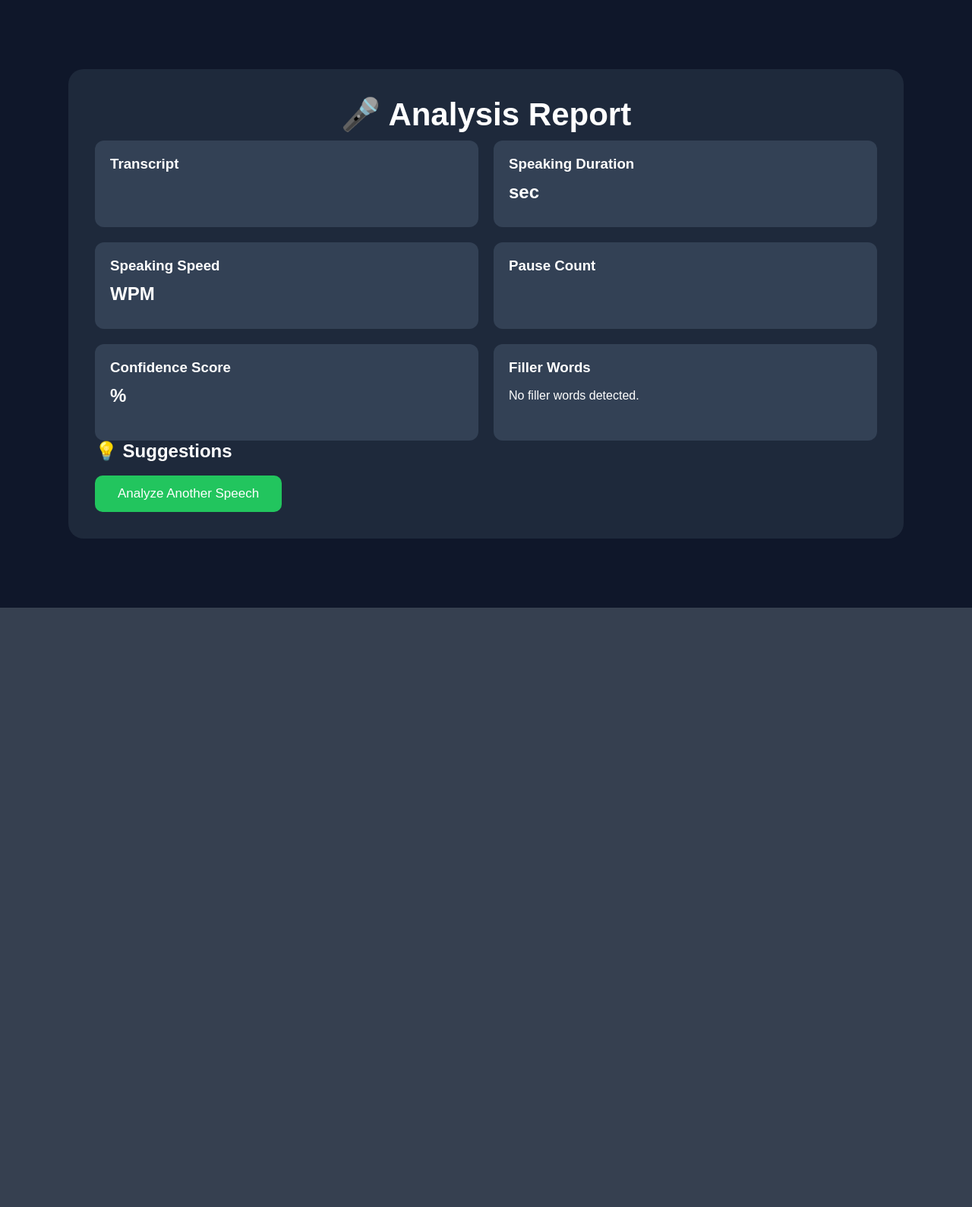
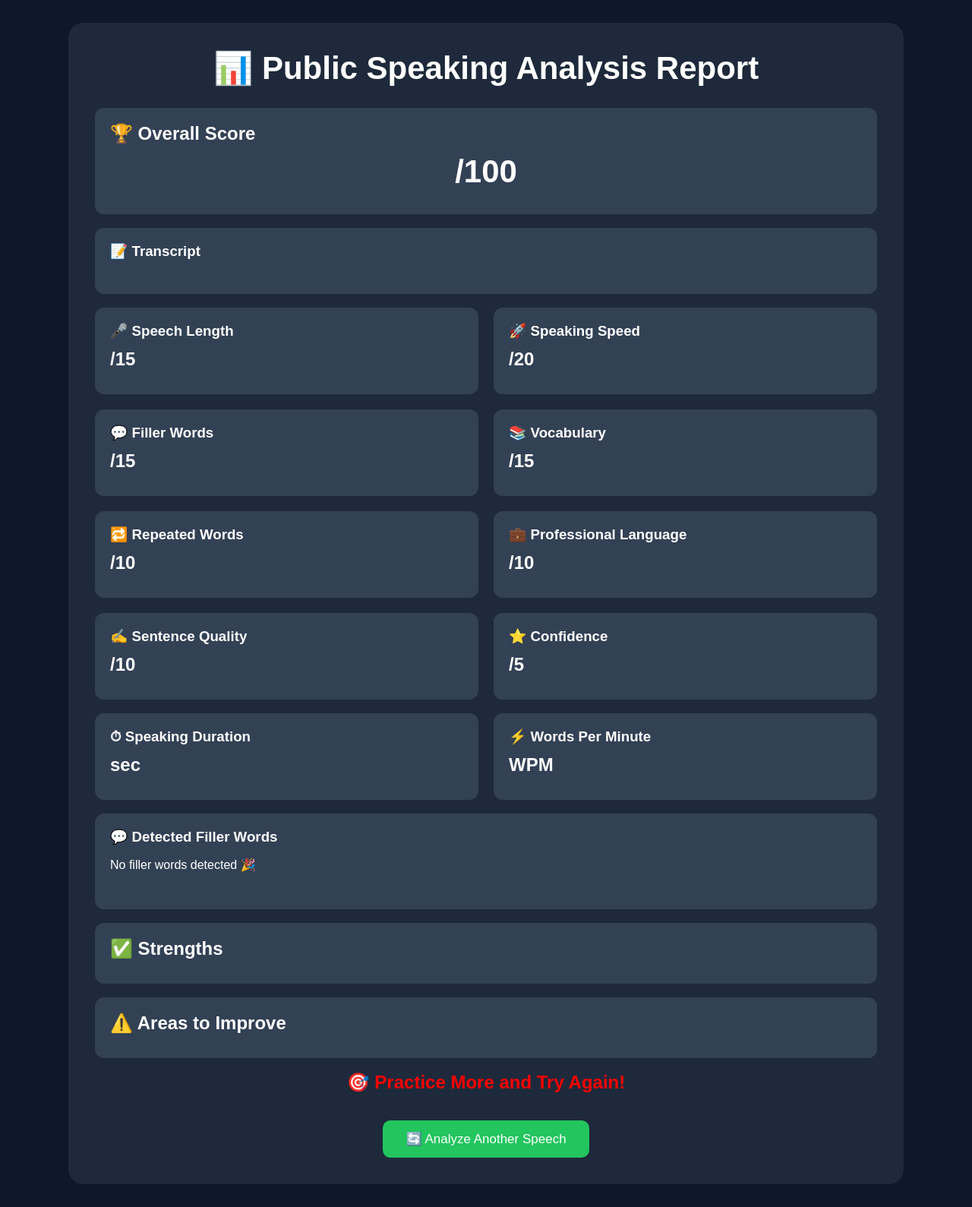
Before and after one commit to likithabn14/Public-Speaking-Coach, a Flask app: template templates/result.html in a window 1280 px wide. Shown: the whole page at 76% size. Before the commit the page ends 800 px from the top, so only its background shows below. Run offline with Flask 3, Linux system fonts and the light colour scheme; the template is opened without the code that fills it, so the values that code supplies are empty.

Commit message:
Update result.html

```diff
--- a/templates/result.html
+++ b/templates/result.html
@@ -1,107 +1,149 @@
 <!DOCTYPE html>
-<html>
+<html lang="en">
 
 <head>
+    <meta charset="UTF-8">
+    <meta name="viewport" content="width=device-width, initial-scale=1.0">
+    <title>Speech Analysis Report</title>
 
-<meta charset="UTF-8">
-
-<title>Analysis Result</title>
-
-<link rel="stylesheet"
-href="{{ url_for('static',filename='style.css') }}">
-
+    <link rel="stylesheet" href="{{ url_for('static', filename='style.css') }}">
 </head>
 
 <body>
 
 <div class="result-card">
 
-<h1>🎤 Analysis Report</h1>
+    <h1>📊 Public Speaking Analysis Report</h1>
 
-<div class="result">
+    <br>
 
     <div class="box">
 
-<h3>Transcript</h3>
+        <h2>🏆 Overall Score</h2>
+
+        <h1>{{ result.overall_score }}/100</h1>
+
+        <h2>{{ result.rating }}</h2>
+
+        <h3>{{ result.level }}</h3>
+
+    </div>
+
+    <br>
+
+    <div class="box">
+
+        <h3>📝 Transcript</h3>
 
         <p>{{ result.transcript }}</p>
 
     </div>
 
+    <br>
+
+    <div class="result">
+
         <div class="box">
-
-<h3>Speaking Duration</h3>
-
-<h2>{{ result.duration }} sec</h2>
-
+            <h3>🎤 Speech Length</h3>
+            <h2>{{ result.length_score }}/15</h2>
         </div>
 
         <div class="box">
-
-<h3>Speaking Speed</h3>
-
-<h2>{{ result.wpm }} WPM</h2>
-
+            <h3>🚀 Speaking Speed</h3>
+            <h2>{{ result.speed_score }}/20</h2>
         </div>
 
         <div class="box">
-
-<h3>Pause Count</h3>
-
-<h2>{{ result.pauses }}</h2>
-
+            <h3>💬 Filler Words</h3>
+            <h2>{{ result.filler_score }}/15</h2>
         </div>
 
         <div class="box">
+            <h3>📚 Vocabulary</h3>
+            <h2>{{ result.vocab_score }}/15</h2>
+        </div>
 
-<h3>Confidence Score</h3>
+        <div class="box">
+            <h3>🔁 Repeated Words</h3>
+            <h2>{{ result.repeat_score }}/10</h2>
+        </div>
 
-<h2>{{ result.confidence }}%</h2>
+        <div class="box">
+            <h3>💼 Professional Language</h3>
+            <h2>{{ result.professional_score }}/10</h2>
+        </div>
 
-<div class="progress">
+        <div class="box">
+            <h3>✍ Sentence Quality</h3>
+            <h2>{{ result.sentence_score }}/10</h2>
+        </div>
 
-<div
-class="progress-bar"
-style="width:{{ result.confidence }}%">
+        <div class="box">
+            <h3>⭐ Confidence</h3>
+            <h2>{{ result.confidence_score }}/5</h2>
         </div>
 
     </div>
 
+    <br>
+
+    <div class="result">
+
+        <div class="box">
+            <h3>⏱ Speaking Duration</h3>
+            <h2>{{ result.duration }} sec</h2>
         </div>
 
         <div class="box">
+            <h3>⚡ Words Per Minute</h3>
+            <h2>{{ result.wpm }} WPM</h2>
+        </div>
 
-<h3>Filler Words</h3>
+    </div>
+
+    <br>
+
+    <div class="box">
+
+        <h3>💬 Detected Filler Words</h3>
 
         {% if result.fillers %}
 
-<ul>
+        <table>
 
-{% for word,count in result.fillers.items() %}
+            <tr>
+                <th>Word</th>
+                <th>Count</th>
+            </tr>
 
-<li>{{ word }} : {{ count }}</li>
+            {% for word, count in result.fillers.items() %}
+
+            <tr>
+                <td>{{ word }}</td>
+                <td>{{ count }}</td>
+            </tr>
 
             {% endfor %}
 
-</ul>
+        </table>
 
         {% else %}
 
-<p>No filler words detected.</p>
+        <p>No filler words detected 🎉</p>
 
         {% endif %}
 
     </div>
 
-</div>
+    <br>
 
-<div class="feedback">
+    <div class="box">
 
-<h2>💡 Suggestions</h2>
+        <h2>✅ Strengths</h2>
 
         <ul>
 
-{% for item in result.feedback %}
+            {% for item in result.strengths %}
 
             <li>{{ item }}</li>
 
@@ -113,11 +155,59 @@ style="width:{{ result.confidence }}%">
 
     <br>
 
+    <div class="box">
+
+        <h2>⚠️ Areas to Improve</h2>
+
+        <ul>
+
+            {% for item in result.improvements %}
+
+            <li>{{ item }}</li>
+
+            {% endfor %}
+
+        </ul>
+
+    </div>
+
+    <br>
+
+    {% if result.overall_score >= 90 %}
+
+    <h2 style="text-align:center;color:limegreen;">
+        🌟 Excellent Performance!
+    </h2>
+
+    {% elif result.overall_score >= 75 %}
+
+    <h2 style="text-align:center;color:deepskyblue;">
+        👍 Good Performance!
+    </h2>
+
+    {% elif result.overall_score >= 60 %}
+
+    <h2 style="text-align:center;color:orange;">
+        📈 Keep Practicing!
+    </h2>
+
+    {% else %}
+
+    <h2 style="text-align:center;color:red;">
+        🎯 Practice More and Try Again!
+    </h2>
+
+    {% endif %}
+
+    <br><br>
+
+    <div style="text-align:center;">
+
         <a href="/">
 
             <button id="startBtn">
 
-Analyze Another Speech
+                🔄 Analyze Another Speech
 
             </button>
 
@@ -125,6 +215,8 @@ Analyze Another Speech
 
     </div>
 
+</div>
+
 </body>
 
 </html>
```
Lines whose indentation alone changed are shown as unchanged.
